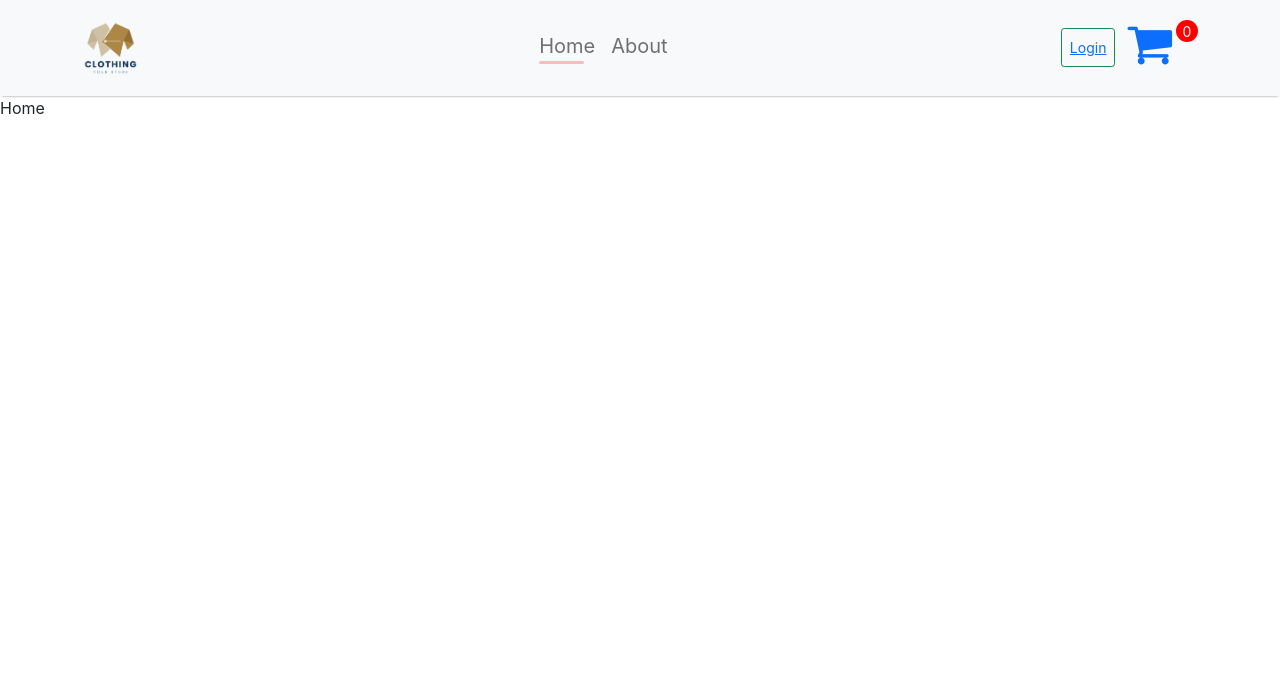
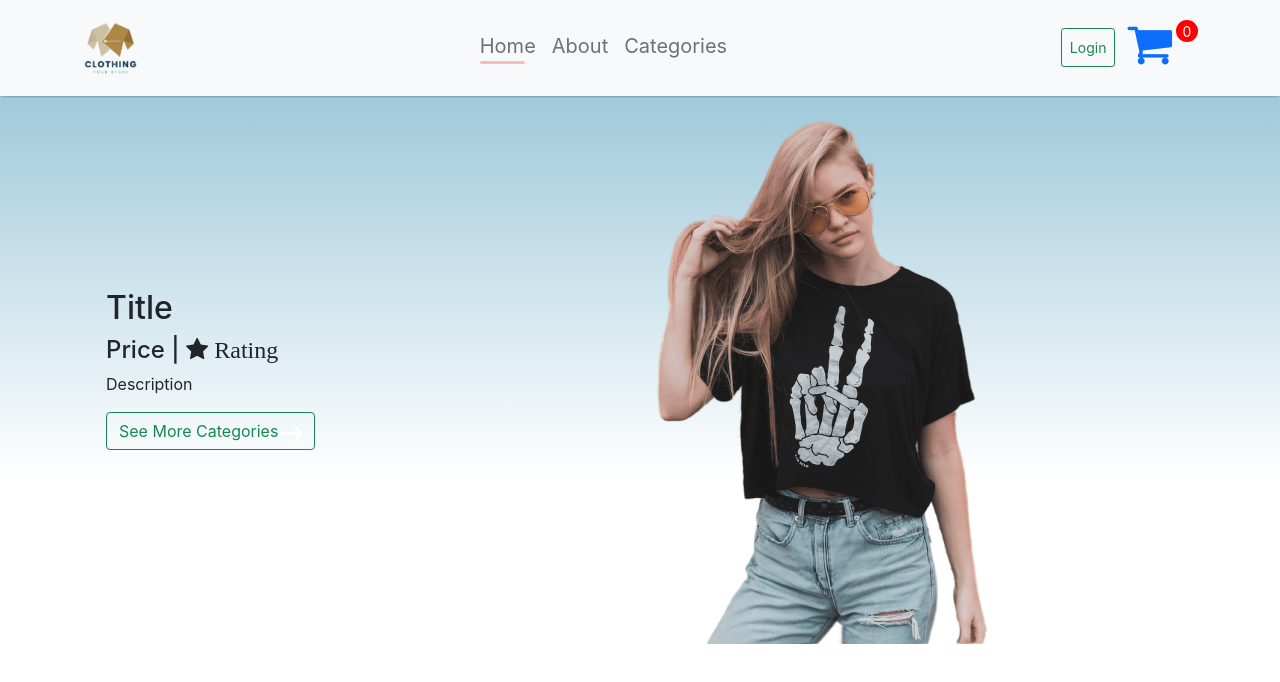
Before and after one commit to K-Kamenju/pyhton-p4-project-E-Commerce, a React (Create React App) app in the folder client/: page / in a window 1280 px wide. Shown: the top 682 px of the page. Built offline with nearby package versions, Linux system fonts and the light colour scheme.

Commit message:
K - Landing Page Design

```diff
--- a/client/src/Components/App/App.js
+++ b/client/src/Components/App/App.js
@@ -7,6 +7,7 @@ import Product from '../../Pages/Product';
 import Cart from '../../Pages/Cart';
 import Login from '../../Pages/Login';
 import About from '../../Pages/About';
+import Categories from '../../Pages/Categories';
 
 
 function App() {
@@ -16,6 +17,7 @@ function App() {
        <Routes>
           <Route path="/" element={<Home />} />
           <Route path="/about" element={<About />} />
+          <Route path='/categories' element= {<Categories />}/>
           <Route path="/product/:productId" element={<Product />} />
           <Route path="/cart" element={<Cart />} />
           <Route path="/login" element={<Login />} />
--- /dev/null
+++ b/client/src/Components/Cover Content/CoverContent.css
@@ -0,0 +1,37 @@
+.content h2 {
+    /* Style for the movie-title */
+    color: var(--on-surface);
+    margin-bottom: 20px;
+    font-size: 40px;
+}
+
+.content h4 {
+    /* Style for the wordings */
+    color: var(--on-surface);
+    opacity: 0.7;
+    font-weight: 400;
+    font-size: 30px;
+}
+
+.content h4 span {
+    /* Style for the background info about the movie */
+    padding: 0px 10px;
+    border-right: 2px solid var(--on-surface-text);
+}
+
+
+.content h4 span:last-child {
+    border-right: 0;
+}
+
+.banner .content h4 span:first-child {
+    padding-left: 0;
+}
+
+.overview {
+    font-size: 20px;
+    font-weight: 300;
+    margin: 20px;
+    line-height: 25px;
+    color: var(--on-surface);
+}
--- /dev/null
+++ b/client/src/Components/Cover Content/CoverContent.jsx
@@ -0,0 +1,24 @@
+import React from 'react'
+import './CoverContent.css'
+import arrow from '../../Assets/arrow.png'
+import { Link } from 'react-router-dom'
+
+function CoverImage() {
+    return (
+        <div className='container'>
+            <h2 >Title</h2>
+            <h4>
+                <span>Price | </span>
+                <span><i className="fa fa-star" aria-hidden="true" id="rating">  Rating</i></span>
+            </h4>
+            <p>
+                Description
+            </p>
+            <div className="button">
+                <Link to="/categories" className="btn btn-outline-success ">See More Categories<img src={arrow} alt="arrows" /></Link>
+            </div>
+        </div>
+    )
+}
+
+export default CoverImage
--- /dev/null
+++ b/client/src/Components/Cover Content/CoverImage.jsx
@@ -0,0 +1,14 @@
+import React from 'react'
+import './CoverContent.css'
+import exclusive from '../../Assets/exclusive.png'
+import { Link } from 'react-router-dom'
+
+function CoverImage() {
+    return (
+        <div>
+            <Link to ="/product/:productId"><img src={exclusive} alt="cover photo" /></Link>
+        </div>
+    )
+}
+
+export default CoverImage
--- a/client/src/Components/Navbar/Navbar.css
+++ b/client/src/Components/Navbar/Navbar.css
@@ -46,3 +46,7 @@
     border-radius: 10px;
     background: #ff0000;
 }
+
+Link {
+    text-decoration: none;
+}
--- a/client/src/Components/Navbar/Navbar.jsx
+++ b/client/src/Components/Navbar/Navbar.jsx
@@ -10,7 +10,7 @@ function Navbar() {
   return (
     <nav className="navbar navbar-expand-lg navbar-light bg-light">
         <div className="container-fluid">
-            <img src={logo} alt="logo" className="navbar-brand logo" />
+            <Link to="/"><img src={logo} alt="logo" className="navbar-brand logo" /></Link>
             <button className="navbar-toggler" type="button" data-bs-toggle="collapse" data-bs-target="#navbarNavAltMarkup" aria-controls="navbarNavAltMarkup" aria-expanded="false" aria-label="Toggle navigation">
                 <span className="navbar-toggler-icon"></span>
             </button>
@@ -18,7 +18,6 @@ function Navbar() {
                 <div className="navbar-nav ms-auto link-color">
                     <Link
                     className="nav-link "
-                    aria-current="page"
                     to="/"
                     onClick={()=>{setMenu("home")}}>
                         Home{menu==="home"?<hr/>:<></>}
@@ -29,9 +28,17 @@ function Navbar() {
                     onClick={()=>{setMenu("about")}}>
                         About{menu==="about"?<hr/>:<></>}
                     </Link>
+                    <Link
+                    className="nav-link"
+                    to="/categories"
+                    onClick={()=>{setMenu("categories")}}>
+                        Categories{menu==="categories"?<hr/>:<></>}
+                    </Link>
                 </div>
                 <div className="navbar-nav ms-auto">
-                    <button className="btn btn-sm btn-outline-success p-2 m-2"><Link to="/login">Login</Link></button>
+                    <Link to="/login">
+                        <button className="btn btn-sm btn-outline-success p-2 m-2">Login</button>
+                    </Link>
                     <Link to="/cart"><i className="fa fa-shopping-cart fa-3x mx-1" aria-hidden="true"></i></Link>
                     <div className="nav-cart-count">0</div>
                 </div>
--- /dev/null
+++ b/client/src/Pages/Categories.jsx
@@ -0,0 +1,9 @@
+import React from 'react'
+
+function Categories() {
+    return (
+        <div>Categories</div>
+    )
+}
+
+export default Categories
--- a/client/src/Pages/Home.jsx
+++ b/client/src/Pages/Home.jsx
@@ -1,8 +1,25 @@
 import React from 'react'
+import CoverContent from '../Components/Cover Content/CoverContent'
+import CoverImage from '../Components/Cover Content/CoverImage'
+import "../index.css"
 
 function Home() {
     return (
-        <div>Home</div>
+        <div className="landing-page">
+            <div className='mx-5 landing-page'>
+                <div className='container'>
+                    <div className='row align-items-center'>
+                        <div className='col' >
+                            <CoverContent />
+                        </div>
+                        <div className='col'>
+                            <CoverImage />
+                        </div>
+                    </div>
+                </div>
+            </div>
+        </div>
+
     )
 }
 
--- a/client/src/index.css
+++ b/client/src/index.css
@@ -11,3 +11,7 @@ code {
   font-family: source-code-pro, Menlo, Monaco, Consolas, 'Courier New',
     monospace;
 }
+
+.landing-page {
+  background: linear-gradient(180deg, rgb(160, 201, 218), white 70%); ;
+}
```
Also changed, not shown: client/src/Assets/arrow.png (added), client/src/Assets/exclusive.png (added).
